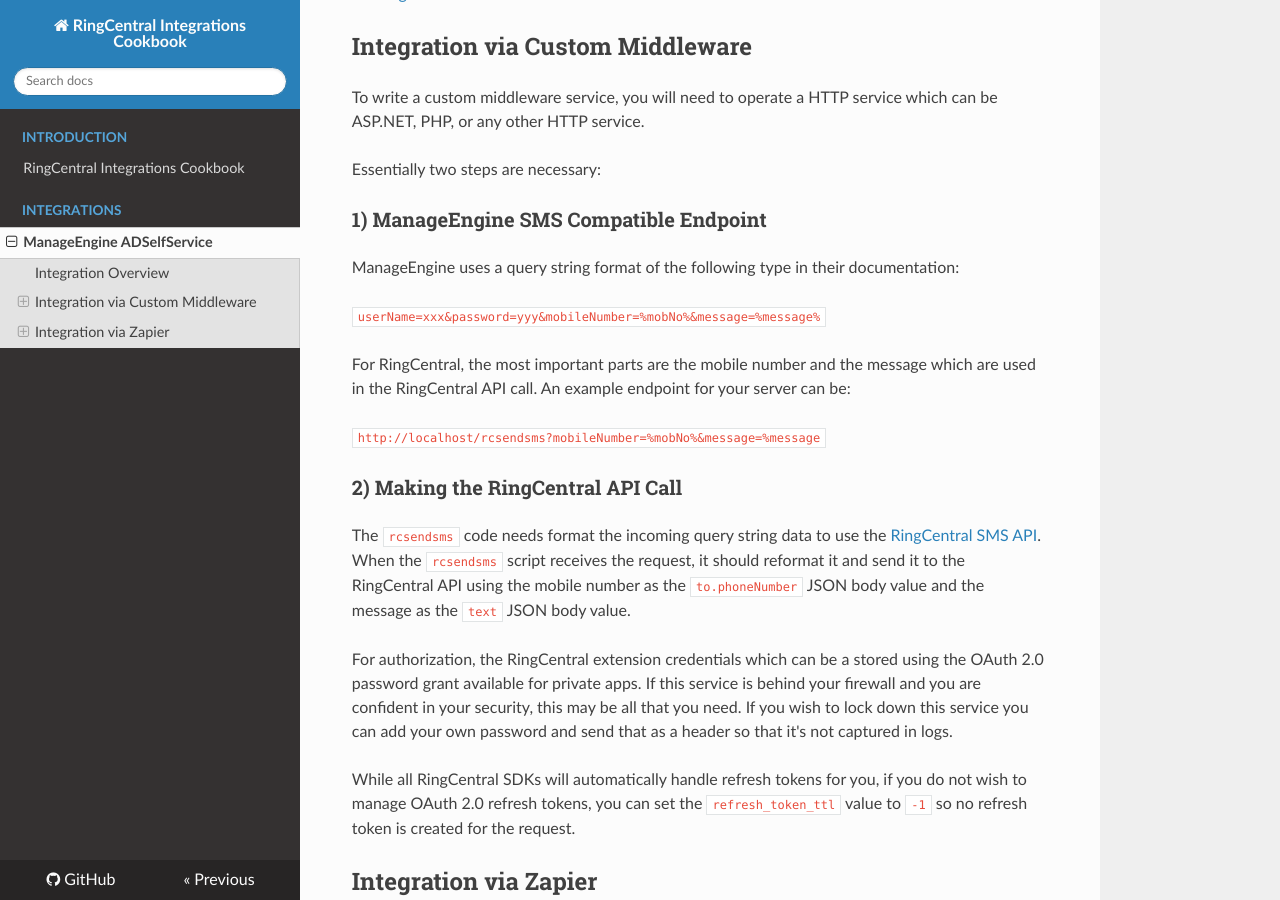
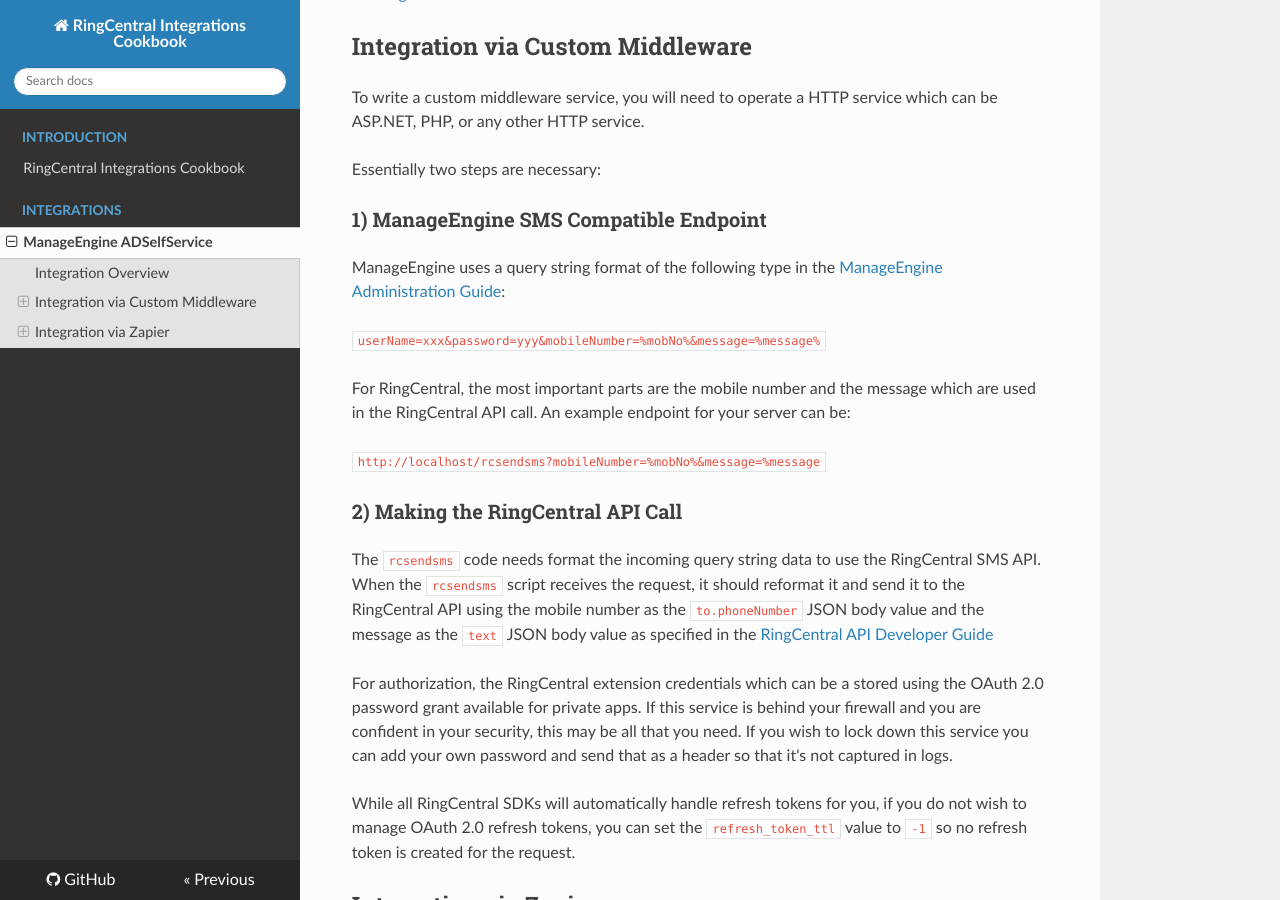
Before and after one commit to grokify/ringcentral-content, an MkDocs documentation site: the page built from docs/integrations/manageengine/self_service_password_sms.md, in a window 1280 px wide and 900 px high, scrolled down 873 px. Built offline with MkDocs 1.6.1, drawn with Linux system fonts in a browser that asks for light colours; nearby versions of some CDN libraries; old or Windows-style settings are respelled for this version of MkDocs; some of the changed text lies outside the part shown.

Commit message:
update manageengine

```diff
--- a/docs/integrations/manageengine/self_service_password_sms.md
+++ b/docs/integrations/manageengine/self_service_password_sms.md
@@ -4,9 +4,9 @@
 
 References:
 
-1. [ManageEngine website](https://www.manageengine.com/products/self-service-password/sms-email-user-id-authentication.html)
-1. [ManageEngine documentation](https://www.manageengine.com/products/self-service-password/help/admin-guide/Admin/server-settings/sms-server-settings.html)
-1. [RingCentral developer guide](https://developer.ringcentral.com/api-docs/latest/index.html#!#RefSMSMessages.html)
+1. [ManageEngine ADSelfService SMS Password Reset](https://www.manageengine.com/products/self-service-password/sms-email-user-id-authentication.html)
+1. [ManageEngine Administration Guide](https://www.manageengine.com/products/self-service-password/help/admin-guide/Admin/server-settings/sms-server-settings.html)
+1. [RingCentral Developer Guide](https://developer.ringcentral.com/api-docs/latest/index.html#!#RefSMSMessages.html)
 
 ## Integration Overview
 
@@ -30,7 +30,7 @@ Essentially two steps are necessary:
 
 ### 1) ManageEngine SMS Compatible Endpoint
 
-ManageEngine uses a query string format of the following type in their documentation:
+ManageEngine uses a query string format of the following type in the [ManageEngine Administration Guide](https://www.manageengine.com/products/self-service-password/help/admin-guide/Admin/server-settings/sms-server-settings.html):
 
 `userName=xxx&password=yyy&mobileNumber=%mobNo%&message=%message%`
 
@@ -40,7 +40,7 @@ For RingCentral, the most important parts are the mobile number and the message
 
 ### 2) Making the RingCentral API Call
 
-The `rcsendsms` code needs format the incoming query string data to use the [RingCentral SMS API](https://developer.ringcentral.com/api-docs/latest/index.html#!#RefSMSMessages.html). When the `rcsendsms` script receives the request, it should reformat it and send it to the RingCentral API using the mobile number as the `to.phoneNumber` JSON body value and the message as the `text` JSON body value.
+The `rcsendsms` code needs format the incoming query string data to use the RingCentral SMS API. When the `rcsendsms` script receives the request, it should reformat it and send it to the RingCentral API using the mobile number as the `to.phoneNumber` JSON body value and the message as the `text` JSON body value as specified in the [RingCentral API Developer Guide](https://developer.ringcentral.com/api-docs/latest/index.html#!#RefSMSMessages.html)
 
 For authorization, the RingCentral extension credentials which can be a stored using the OAuth 2.0 password grant available for private apps. If this service is behind your firewall and you are confident in your security, this may be all that you need. If you wish to lock down this service you can add your own password and send that as a header so that it's not captured in logs.
 
```
